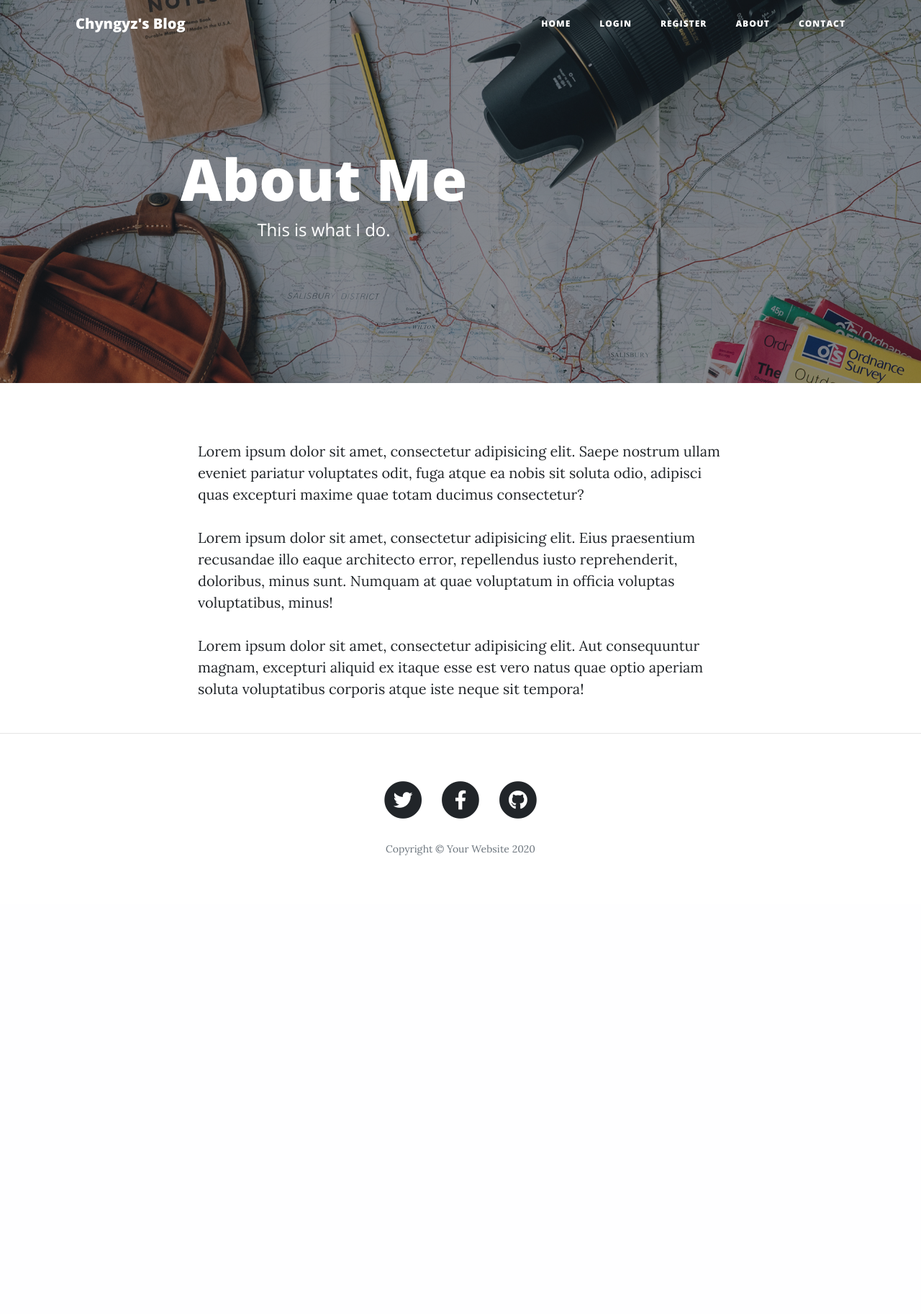
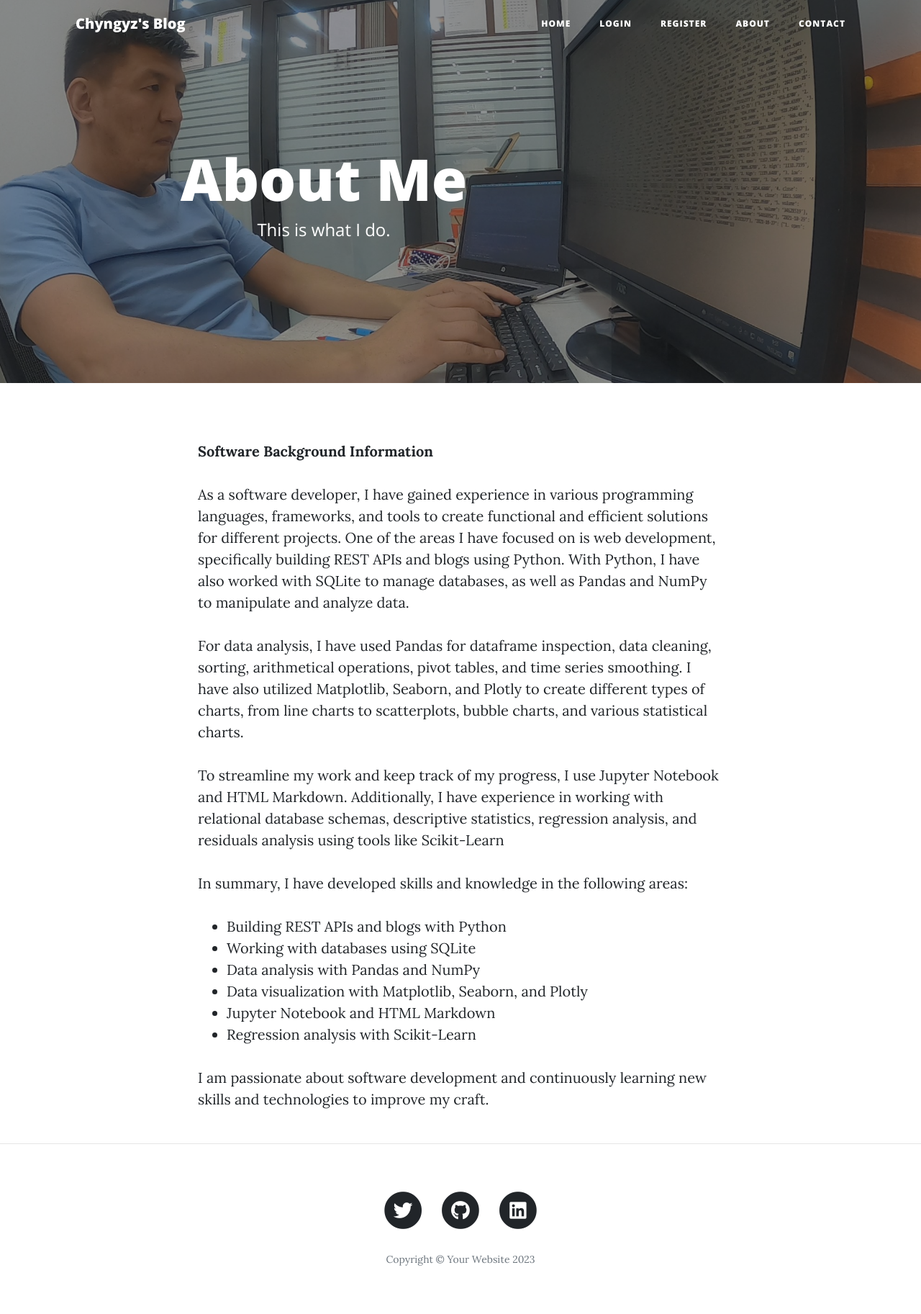
Before and after one commit to Chyngyz-UB/chyngyz-blog-site, a Flask app: page /about in a window 1280 px wide. Shown: the whole page at 72% size. Before the commit the page ends 1188 px from the top, so only its background shows below. Run offline with Flask 3, Linux system fonts and the light colour scheme; some libraries are stand-ins or nearby versions.

Commit message:
Add contact links

```diff
--- a/templates/about.html
+++ b/templates/about.html
@@ -19,9 +19,21 @@
   <div class="container">
     <div class="row">
       <div class="col-lg-8 col-md-10 mx-auto">
-        <p>Lorem ipsum dolor sit amet, consectetur adipisicing elit. Saepe nostrum ullam eveniet pariatur voluptates odit, fuga atque ea nobis sit soluta odio, adipisci quas excepturi maxime quae totam ducimus consectetur?</p>
-        <p>Lorem ipsum dolor sit amet, consectetur adipisicing elit. Eius praesentium recusandae illo eaque architecto error, repellendus iusto reprehenderit, doloribus, minus sunt. Numquam at quae voluptatum in officia voluptas voluptatibus, minus!</p>
-        <p>Lorem ipsum dolor sit amet, consectetur adipisicing elit. Aut consequuntur magnam, excepturi aliquid ex itaque esse est vero natus quae optio aperiam soluta voluptatibus corporis atque iste neque sit tempora!</p>
+        <p><strong>Software Background Information</strong></p>
+        <p>As a software developer, I have gained experience in various programming languages, frameworks, and tools to create functional and efficient solutions for different projects. One of the areas I have focused on is web development, specifically building REST APIs and blogs using Python. With Python, I have also worked with SQLite to manage databases, as well as Pandas and NumPy to manipulate and analyze data.</p>
+        <p>For data analysis, I have used Pandas for dataframe inspection, data cleaning, sorting, arithmetical operations, pivot tables, and time series smoothing. I have also utilized Matplotlib, Seaborn, and Plotly to create different types of charts, from line charts to scatterplots, bubble charts, and various statistical charts.</p>
+        <p>To streamline my work and keep track of my progress, I use Jupyter Notebook and HTML Markdown. Additionally, I have experience in working with relational database schemas, descriptive statistics, regression analysis, and residuals analysis using tools like Scikit-Learn</p>
+        <p>In summary, I have developed skills and knowledge in the following areas:</p>
+        <ul>
+          <li>Building REST APIs and blogs with Python</li>
+          <li>Working with databases using SQLite</li>
+          <li>Data analysis with Pandas and NumPy</li>
+          <li>Data visualization with Matplotlib, Seaborn, and Plotly</li>
+          <li>Jupyter Notebook and HTML Markdown</li>
+          <li>Regression analysis with Scikit-Learn</li>
+        </ul>
+        <p>I am passionate about software development and continuously learning new skills and technologies to improve my craft.</p>
+
       </div>
     </div>
   </div>
--- a/templates/footer.html
+++ b/templates/footer.html
@@ -5,31 +5,39 @@
         <div class="col-lg-8 col-md-10 mx-auto">
           <ul class="list-inline text-center">
             <li class="list-inline-item">
-              <a href="#">
+              <a href="https://twitter.com/Chyngyz_">
                 <span class="fa-stack fa-lg">
                   <i class="fas fa-circle fa-stack-2x"></i>
                   <i class="fab fa-twitter fa-stack-1x fa-inverse"></i>
                 </span>
               </a>
             </li>
+<!--            <li class="list-inline-item">-->
+<!--              <a href="https://www.facebook.com/chyngyz.usubaliev">-->
+<!--                <span class="fa-stack fa-lg">-->
+<!--                  <i class="fas fa-circle fa-stack-2x"></i>-->
+<!--                  <i class="fab fa-facebook-f fa-stack-1x fa-inverse"></i>-->
+<!--                </span>-->
+<!--              </a>-->
+<!--            </li>-->
             <li class="list-inline-item">
-              <a href="#">
-                <span class="fa-stack fa-lg">
-                  <i class="fas fa-circle fa-stack-2x"></i>
-                  <i class="fab fa-facebook-f fa-stack-1x fa-inverse"></i>
-                </span>
-              </a>
-            </li>
-            <li class="list-inline-item">
-              <a href="#">
+              <a href="https://github.com/Chyngyz-UB">
                 <span class="fa-stack fa-lg">
                   <i class="fas fa-circle fa-stack-2x"></i>
                   <i class="fab fa-github fa-stack-1x fa-inverse"></i>
                 </span>
               </a>
             </li>
+                        <li class="list-inline-item">
+              <a href="https://www.linkedin.com/in/chyngyz-usubaliev-9183b86/">
+                <span class="fa-stack fa-lg">
+                  <i class="fas fa-circle fa-stack-2x"></i>
+                  <i class="fab fa-linkedin fa-stack-1x fa-inverse"></i>
+                </span>
+              </a>
+            </li>
           </ul>
-          <p class="copyright text-muted">Copyright &copy; Your Website 2020</p>
+          <p class="copyright text-muted">Copyright &copy; Your Website 2023</p>
         </div>
       </div>
     </div>
```
Also changed, not shown: static/img/about-bg.jpg.
